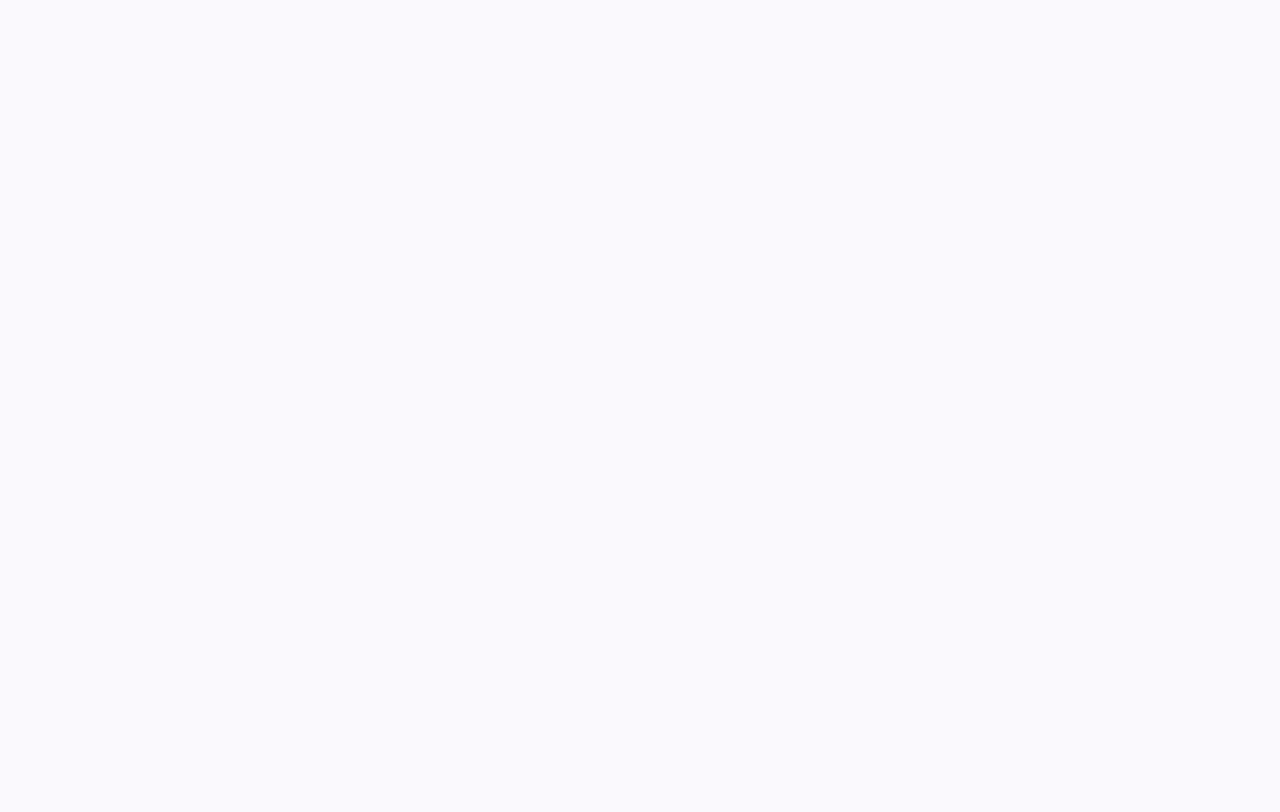
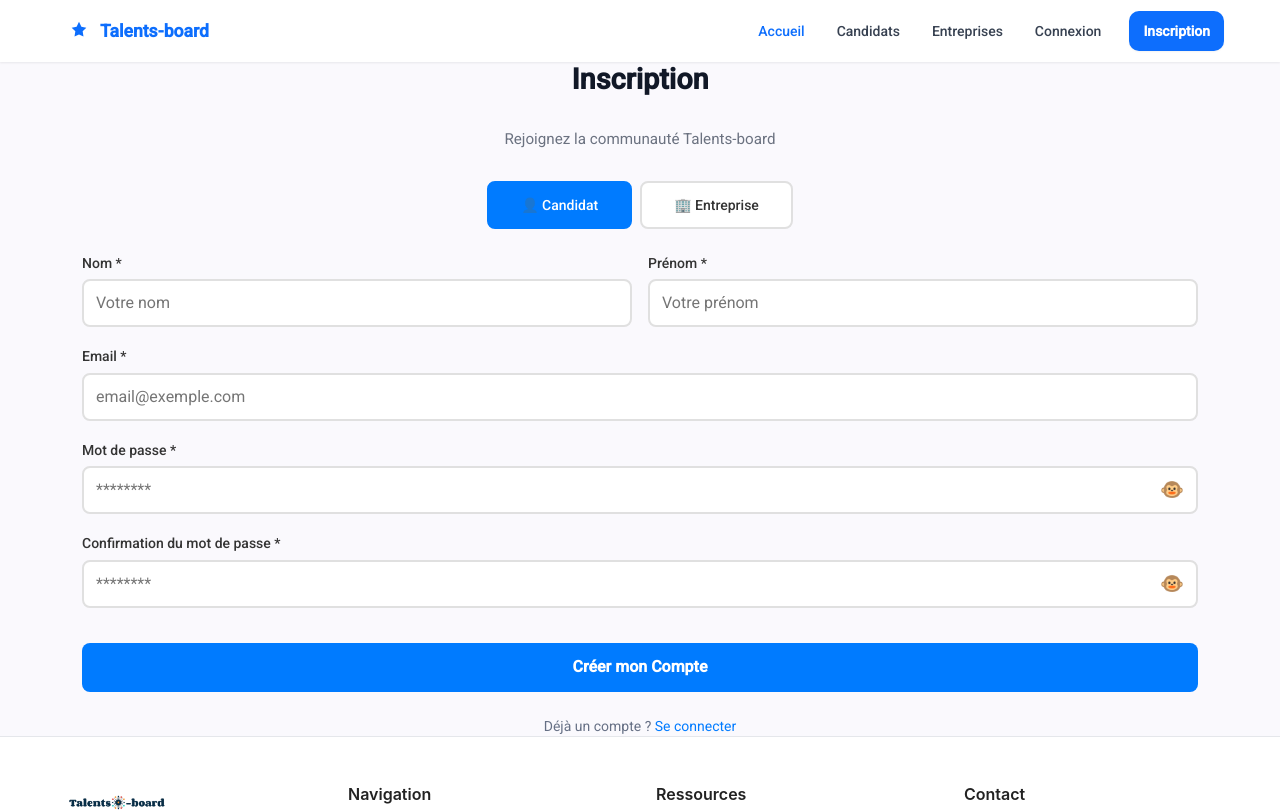
Before and after one commit to PaulFoko-dev/Talents-board, an Angular app in the folder frontend/: page /inscription in a window 1280 px wide. Before the commit this address led to /. Shown: the top 812 px of the page. Built offline with nearby package versions, Linux system fonts and the light colour scheme.

Commit message:
Feature/ ketch - Communication front - back (connexion - inscription)

```diff
--- a/frontend/src/app/app.html
+++ b/frontend/src/app/app.html
@@ -1,3 +1,2 @@
 
-
-<router-outlet></router-outlet>
+<router-outlet />
--- a/frontend/src/app/app.routes.ts
+++ b/frontend/src/app/app.routes.ts
@@ -5,6 +5,7 @@ import { ProfileComponent } from './View/profile/profile.component';
 import { HeaderComponent } from './components/header/header.component';
 import { FooterComponent } from './components/footer/footer.component';
 import { Connexion } from './connexion/connexion';
+import { Inscription } from './inscription/inscription';
 
 export const routes: Routes = [
   // Route racine vers la page d'accueil
@@ -12,7 +13,7 @@ export const routes: Routes = [
   { path : 'profil', component: ProfileComponent},
   // Alias explicite vers la page d'accueil
   { path: 'home', component: HomeComponent },
-  { path: 'profile', component: ProfileComponent },
+  { path: 'inscription', component: Inscription },
   { path: 'connexion', component: Connexion },
   { path: 'header', component: HeaderComponent },
   { path: 'footer', component: FooterComponent }
--- /dev/null
+++ b/frontend/src/app/baseUrl.ts
@@ -0,0 +1 @@
+export const BASE_URL = 'http://10.180.171.237:8080/';
--- a/frontend/src/app/components/header/header.component.html
+++ b/frontend/src/app/components/header/header.component.html
@@ -19,8 +19,7 @@
         <li><a routerLink="/candidats" routerLinkActive="active" (click)="closeMenu()">Candidats</a></li>
         <li><a routerLink="/entreprises" routerLinkActive="active" (click)="closeMenu()">Entreprises</a></li>
         <li><a routerLink="/connexion" routerLinkActive="active" (click)="closeMenu()">Connexion</a></li>
-        <li><a routerLink="/contact" routerLinkActive="active">Inscription</a></li>
-        <li class="cta"><a class="btn-primary" routerLink="/inscription" (click)="closeMenu()">Commencer maintenant</a></li>
+        <li class="cta"><a class="btn-primary" routerLink="/inscription" (click)="closeMenu()">Inscription</a></li>
       </ul>
     </nav>
   </div>
--- a/frontend/src/app/connexion/connexion.html
+++ b/frontend/src/app/connexion/connexion.html
@@ -6,6 +6,23 @@
       <h2>Connexion</h2>
       <p>Accédez à votre compte Talents-board</p>
     </div>
+
+     <div class="inscription-options">
+          <button
+            [class.active]="userType === 'candidat'"
+            (click)="setUserType('candidat')"
+            class="user-type-btn">
+            👤 Candidat
+          </button>
+          <button
+            [class.active]="userType === 'entreprise'"
+            (click)="setUserType('entreprise')"
+            class="user-type-btn">
+            🏢 Entreprise
+          </button>
+          <br>
+      </div>
+
 
     <form class="login-form" (ngSubmit)="onSubmit()">
       <div class="form-group">
--- a/frontend/src/app/connexion/connexion.scss
+++ b/frontend/src/app/connexion/connexion.scss
@@ -9,6 +9,40 @@
   justify-content: center;
   align-items: center;
   z-index: 1000;
+}
+
+.inscription-options {
+  display: flex;
+  justify-content: center;
+  align-items: center;
+  margin-bottom: 1.5rem;
+  width: 100%;
+
+  .user-type-btn {
+    border: 2px solid #e0e0e0;
+    background: white;
+    color: #333;
+    padding: 0.75rem 2rem;
+    font-weight: 500;
+    border-radius: 8px;
+    cursor: pointer;
+    transition: all 0.3s ease;
+    text-align: center;
+
+    &:hover:not(.active) {
+      border-color: #007bff;
+    }
+
+    &.active {
+      border-color: #007bff;
+      background-color: #007bff;
+      color: white;
+    }
+
+    &:first-child {
+      margin-right: 0.5rem;
+    }
+  }
 }
 
 .login-popup {
--- a/frontend/src/app/connexion/connexion.ts
+++ b/frontend/src/app/connexion/connexion.ts
@@ -3,16 +3,16 @@ import { CommonModule } from '@angular/common';
 import { FormsModule } from '@angular/forms';
 import { Router } from '@angular/router';
 import { AuthService } from '../core/services/auth.service';
-import { FooterComponent } from '../components/footer/footer.component';
 
 @Component({
   selector: 'app-connexion',
   standalone: true,
-  imports: [CommonModule, FormsModule, FooterComponent],
+  imports: [CommonModule, FormsModule],
   templateUrl: './connexion.html',
   styleUrls: ['./connexion.scss']
 })
 export class Connexion {
+  userType: 'candidat' | 'entreprise' = 'candidat';
   isVisible = true;
   showPassword = false;
 
@@ -21,7 +21,12 @@ export class Connexion {
     motDePasse: ''
   };
 
+
   constructor(private router: Router, private authService: AuthService) {}
+
+  setUserType(type: 'candidat' | 'entreprise'): void {
+    this.userType = type;
+  }
 
   close() {
     this.isVisible = false;
@@ -40,7 +45,12 @@ export class Connexion {
       if (res.status === 200) {
         localStorage.setItem('token', res.data.token);
         localStorage.setItem('userId', res.data.userId);
-        this.router.navigate(['/contact']);
+        if(this.userType === 'candidat') {
+          this.router.navigate(['/profil']);
+        } else {
+          this.router.navigate(['/'])
+        }
+
       } else {
         alert(res.message || 'Erreur de connexion');
       }
--- a/frontend/src/app/inscription/inscription.html
+++ b/frontend/src/app/inscription/inscription.html
@@ -25,7 +25,7 @@
         </div>
 
         @if (userType === 'candidat') {
-        <form class="inscription-form" (ngSubmit)="onSubmit()">
+        <form class="inscription-form" (ngSubmit)="register()">
 
           <div class="form-row">
             <div class="form-group">
@@ -94,35 +94,6 @@
             </div>
           </div>
 
-          <div class="form-group">
-            <label for="competences">Compétences</label>
-            <input
-              type="text"
-              id="competences"
-              [(ngModel)]="candidat.competences"
-              name="competences"
-              placeholder="Ex: React, Node.js, Design UX">
-            <small>Séparez vos compétences par des virgules</small>
-          </div>
-
-          <div class="form-group">
-            <label for="cv">CV (PDF) *</label>
-            <div class="file-upload-wrapper">
-              <input
-                type="file"
-                id="cv"
-                (change)="onFileSelected($event)"
-                accept=".pdf"
-                required>
-              <div class="file-upload-display">
-                <span class="file-name">
-                  {{ candidat.cv ? candidat.cv.name : 'Aucun fichier choisi' }}
-                </span>
-                <span class="file-requirements">PDF uniquement, max 5MB</span>
-              </div>
-            </div>
-          </div>
-
           <button type="submit" class="inscription-btn">
             Créer mon Compte
           </button>
@@ -131,7 +102,7 @@
 
       @if (userType === 'entreprise') {
         <!-- Formulaire Entreprise -->
-        <form class="inscription-form" (ngSubmit)="onSubmit()">
+        <form class="inscription-form" (ngSubmit)="register()">
 
           <div class="form-group">
             <label for="nom">Nom de l'entreprise *</label>
@@ -156,13 +127,32 @@
           </div>
 
           <div class="form-group">
-            <label for="adresseE">Adresse *</label>
+            <label for="secteur">Secteur d'activité *</label>
             <input
               type="text"
-              id="adresse"
-              [(ngModel)]="entreprise.adresse"
-              name="adresse"
-              placeholder="Adresse de votre entreprise"
+              id="secteur"
+              [(ngModel)]="entreprise.secteur"
+              name="secteur"
+              required>
+          </div>
+
+          <div class="form-group">
+            <label for="localisation">Localisation *</label>
+            <input
+              type="text"
+              id="localisation"
+              [(ngModel)]="entreprise.localisation"
+              name="localisation"
+              required>
+          </div>
+
+          <div class="form-group">
+            <label for="siteWeb">Site Web *</label>
+              <input
+              type="url"
+              id="siteWeb"
+              [(ngModel)]="entreprise.siteWeb"
+              name="siteWeb"
               required>
           </div>
 
--- a/frontend/src/app/inscription/inscription.ts
+++ b/frontend/src/app/inscription/inscription.ts
@@ -3,6 +3,7 @@ import { Router } from '@angular/router';
 import { FooterComponent } from '../components/footer/footer.component';
 import { HeaderComponent } from '../components/header/header.component';
 import { FormsModule } from "@angular/forms";
+import { AuthService } from '../core/services/auth.service';
 
 @Component({
   selector: 'app-inscription',
@@ -22,21 +23,22 @@ export class Inscription {
     prenom: '',
     email: '',
     motDePasse: '',
-    confirmationMotDePasse: '',
-    competences: '',
-    cv: null as File | null
+    confirmationMotDePasse: ''
   };
 
   // Modèle pour les entreprises
   entreprise = {
     nom: '',
-    adresse: '',
     email: '',
     motDePasse: '',
-    confirmationMotDePasse: ''
+    confirmationMotDePasse: '',
+    secteur: '',
+    localisation: '',
+    siteWeb: ''
   };
 
-  constructor(private router: Router) {}
+
+  constructor(private router: Router,  private authService: AuthService) {}
 
   setUserType(type: 'candidat' | 'entreprise'): void {
     this.userType = type;
@@ -50,36 +52,31 @@ export class Inscription {
     this.showConfirmPassword = !this.showConfirmPassword;
   }
 
-  onFileSelected(event: any): void {
-    const file = event.target.files[0];
-    if (file) {
-      // Vérifications du fichier
-      if (file.size > 5 * 1024 * 1024) {
-        alert('Le fichier est trop volumineux. Taille maximale: 5MB');
-        return;
-      }
-      if (file.type !== 'application/pdf') {
-        alert('Seuls les fichiers PDF sont acceptés');
-        return;
-      }
-      this.candidat.cv = file;
-    }
-  }
+    async register(): Promise<void> {
+      if (this.userType === 'candidat') {
+        console.log(this);
+        if (this.candidat.motDePasse !== this.candidat.confirmationMotDePasse) {
+          alert('Les mots de passe ne correspondent pas');
+          return;
+        }
 
-  onSubmit(): void {
-    if (this.userType === 'candidat') {
+        try {
+          const {confirmationMotDePasse, ...candidat} = this.candidat;
+          const res = await this.authService.register_candidat(
+            candidat
+          );
 
-      if (this.candidat.motDePasse !== this.candidat.confirmationMotDePasse) {
-        alert('Les mots de passe ne correspondent pas');
-        return;
-      }
+          console.log('Réponse du backend:', res);
 
-      if (!this.candidat.cv) {
-        alert('Veuillez télécharger votre CV');
-        return;
-      }
+          if (res.status === 200) {
+              this.router.navigate(['/connexion'])
 
-      console.log('Inscription candidat:', this.candidat);
+          } else {
+            alert(res.message);
+          }
+        } catch (error: any) {
+          alert(error.message );
+        }
 
     } else {
       if (this.entreprise.motDePasse !== this.entreprise.confirmationMotDePasse) {
@@ -87,14 +84,24 @@ export class Inscription {
         return;
       }
 
-      console.log('Inscription entreprise:', this.entreprise);
+      try {
+          const {confirmationMotDePasse, ...entreprise} = this.candidat;
+          const res = await this.authService.register_entreprise(
+            entreprise
+          );
+
+          console.log('Réponse du backend:', res);
+
+          if (res.status === 200) {
+              this.router.navigate(['/connexion'])
+
+          } else {
+            alert(res.message);
+          }
+        } catch (error: any) {
+          alert(error.message );
+        }
     }
 
-    // Redirection après inscription réussie
-    this.router.navigate(['/connexion']);
-  }
-
-  goToLogin(): void {
-    this.router.navigate(['/connexion']);
   }
 }
```
Also changed, not shown: frontend/src/app/app.ts (+1 -13 lines), frontend/src/app/core/services/auth.service.ts (+22 -2 lines).
